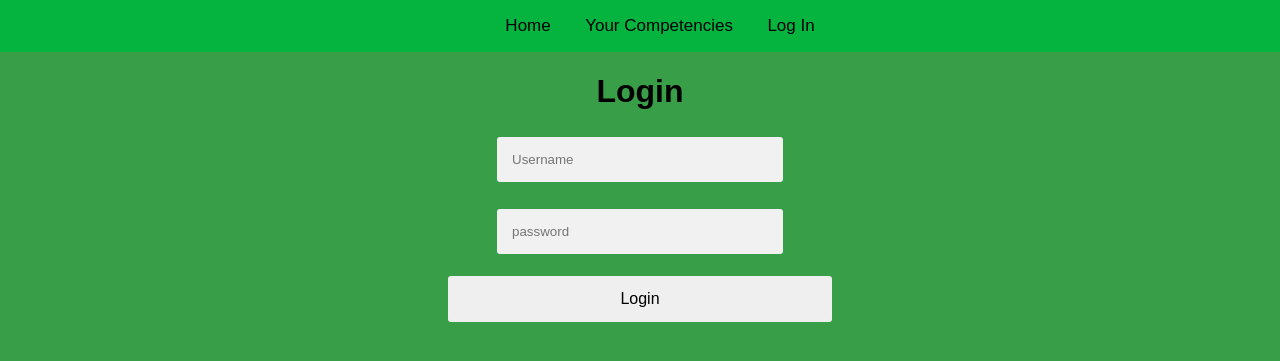
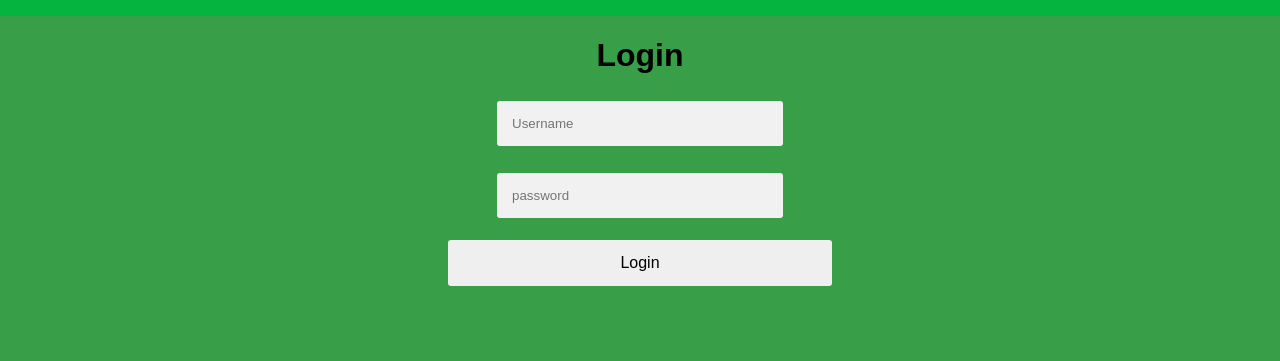
Before and after one commit to Skwangles/InternalTool-Competency-Matrix-Tracker-LAMP, a PHP site: page /login.php in a window 1280 px wide. Shown: the top 361 px of the page. Run offline with PHP 8.4, Linux system fonts and the light colour scheme.

Commit message:
Removed logout from showing, removed redundant 'Home' page (instead either diverts to "login" or "singleview)

```diff
--- a/CSS/style.css
+++ b/CSS/style.css
@@ -40,7 +40,7 @@ body {
     color: black;
     text-decoration: none;
     font-size: 17px;
-    width: 100%;
+    width: 20%;
     /* equal-width links. If you have two links, use 50%, and 33.33% for three links, etc.. */
     text-align: center;
     /* If you want the text to be centered */
@@ -61,7 +61,6 @@ body {
     .wrapper a {
         float: none;
         display: block;
-        padding-top: 20px;
         width: 100%;
         text-align: left;
         /* If you want the text to be left-aligned on small screens */
--- a/includes/header.php
+++ b/includes/header.php
@@ -25,12 +25,13 @@ session_start();
         <div id="wrapper" class="wrapper">
 
             <ul>
-
-                <a href="index.php">Home</a>
+               <?php
+               if (isset($_SESSION["username"])) {
+               ?>
                 <a href="singleview.php">Your Competencies</a>
 
                 <?php
-                if (isset($_SESSION["username"])) {
+
                     if ($_SESSION["role"] == 2 || $_SESSION["isAdmin"] == 1) {
                         echo "<a href=\"managerview.php\">Department Competencies</a>";
                     }
@@ -41,11 +42,7 @@ session_start();
                     }
                     echo "<a href=\"settings.php\">Settings</a>";
                     echo "<a href=\"logout.php\">Logout</a>";
-                } else {
-
-                    echo "<a href=\"login.php\">Log In</a>";
                 }
-
                 ?>
             </ul>
         </div>
```
Also changed, not shown: index.php (+11 -19 lines).
